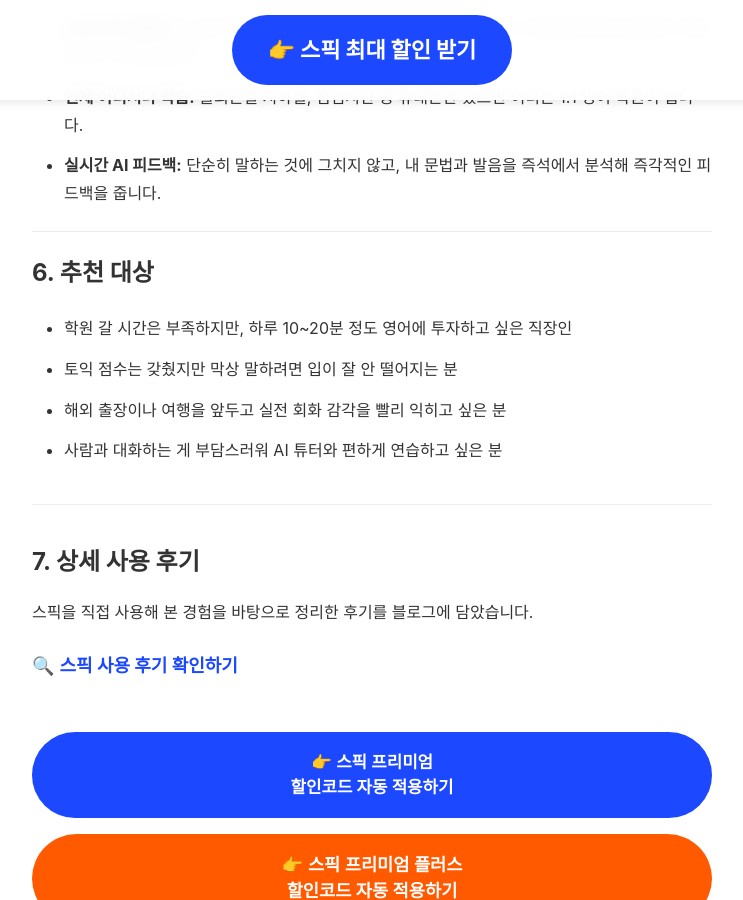
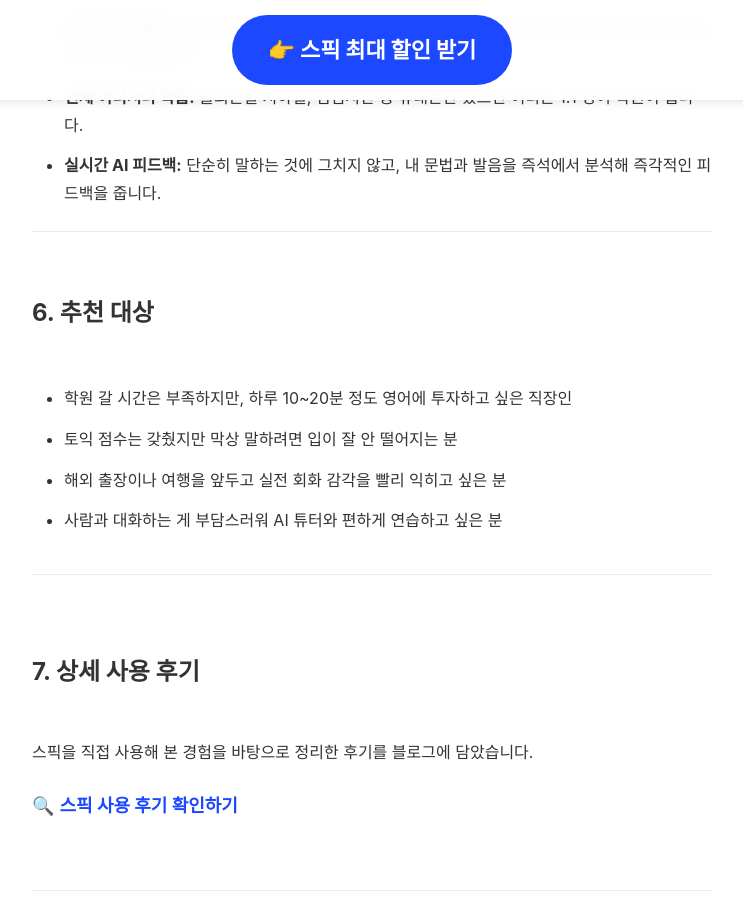
Before and after one commit to kjsjdw/speak_event_page, a Jekyll site: the page built from content/main-page-content.md, in a window 1280 px wide and 900 px high, scrolled down 5816 px. Shown: the whole window, without its empty margins (268-1011 px from the left). Built offline with Jekyll 4.4.1, drawn with Linux system fonts in a browser that asks for light colours; some web fonts are replaced.

Commit message:
Update 07-special-offer.md

```diff
--- a/content/sections/07-special-offer.md
+++ b/content/sections/07-special-offer.md
@@ -1,6 +1,6 @@
 <section class="who-for-and-review">
   <div id="recommend">
-    <h2>6. 추천 대상</h2>
+  <h2 id="toc-6" style="padding-top: 120px; margin-top: -80px; padding-bottom: 30px;">6. 추천 대상</h2>
     <ul>
       <li>학원 갈 시간은 부족하지만, 하루 10~20분 정도 영어에 투자하고 싶은 직장인</li>
       <li>토익 점수는 갖췄지만 막상 말하려면 입이 잘 안 떨어지는 분</li>
@@ -12,7 +12,7 @@
   <hr style="margin: 40px 0; border: 0; border-top: 1px solid #eee;">
 
   <div class="review-link-block" id="review">
-    <h2>7. 상세 사용 후기</h2>
+    <h2 id="toc-7" style="padding-top: 120px; margin-top: -80px; padding-bottom: 30px;">7. 상세 사용 후기</h2>
     <p>
       스픽을 직접 사용해 본 경험을 바탕으로 정리한 후기를 블로그에 담았습니다.
     </p>
@@ -22,6 +22,12 @@
     </a>
   </div>
 </section>
+
+<br>
+<hr style="border: 0; border-top: 1px solid #eee; margin: 40px 0;">
+<br>
+
+<div style="height: 800px;"></div>
 
 <div style="margin-top: 50px;"></div>
 
```
